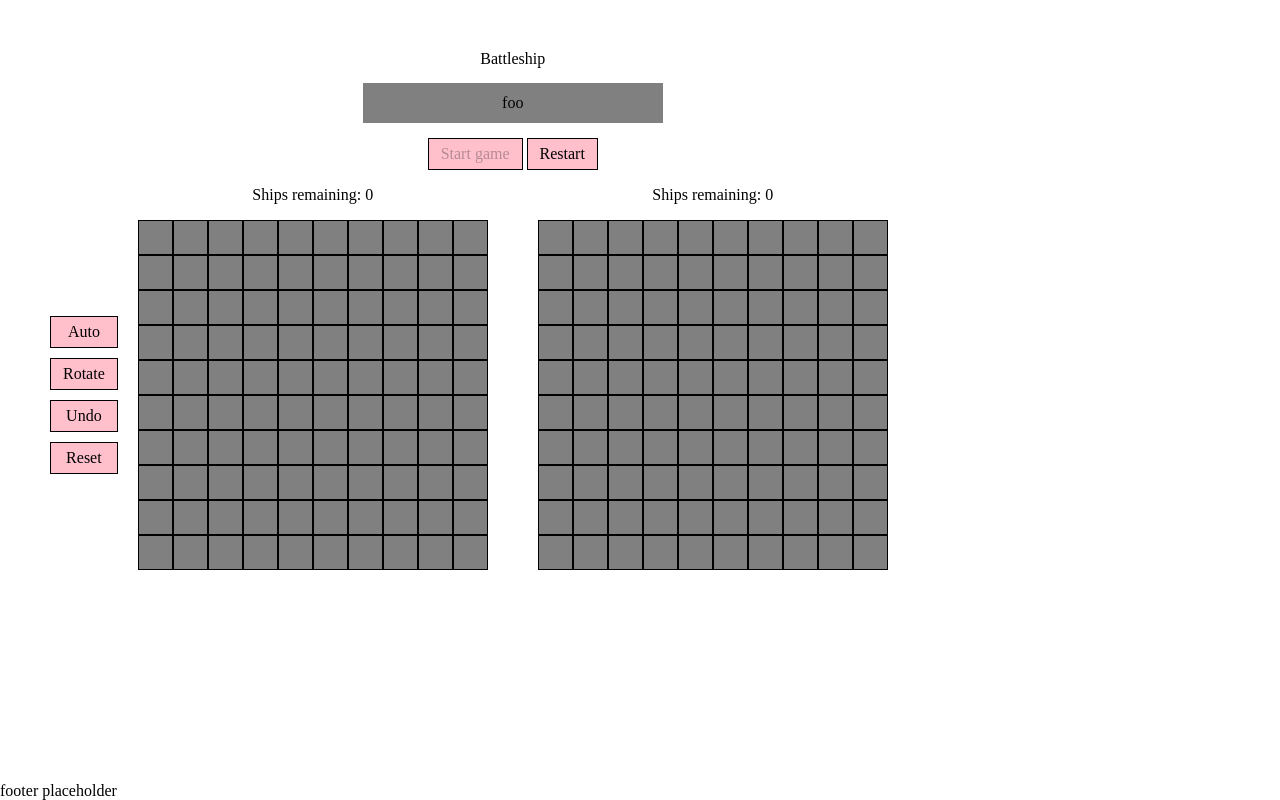
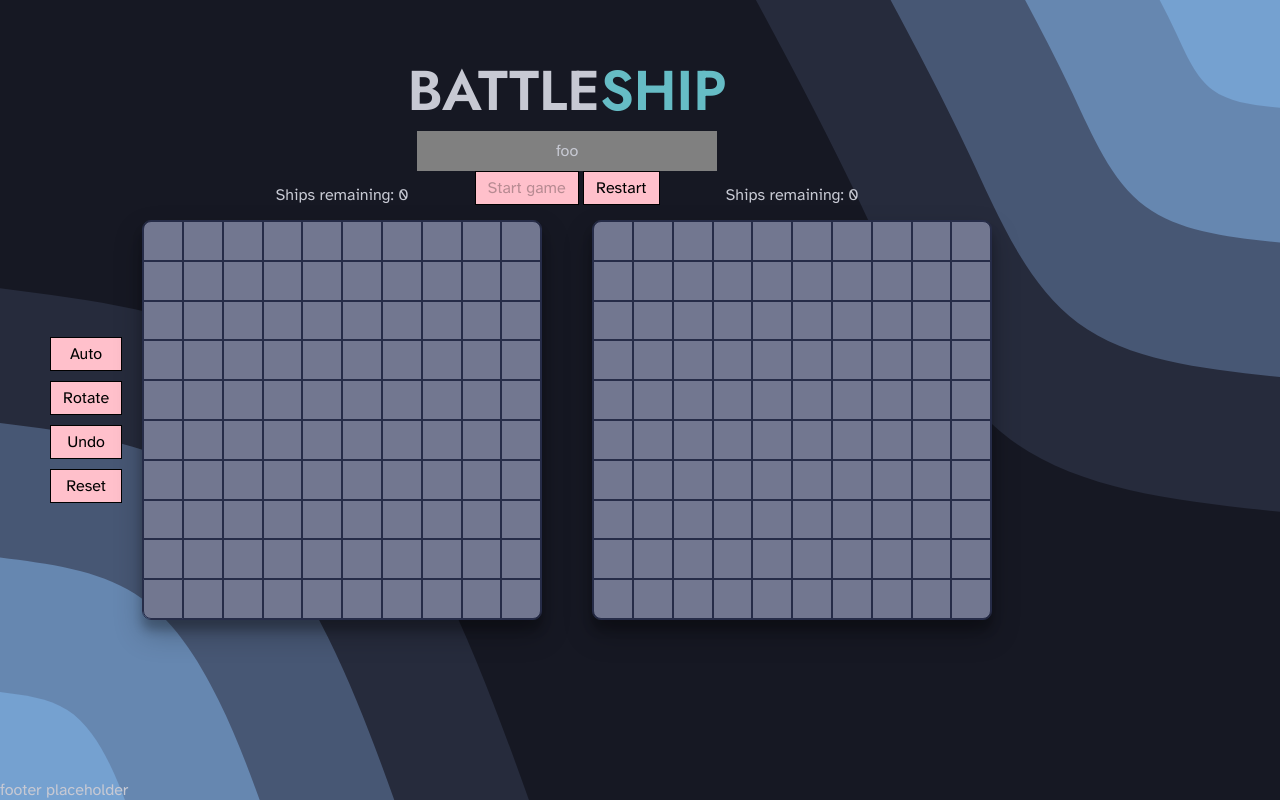
Before and after one commit to rchrd-0/battleship, a website built with webpack: page src/template.html in a window 1280 px wide. Built offline with nearby package versions, Linux system fonts and the light colour scheme.

Commit message:
[styling] colour palette, background image, fonts

```diff
--- a/src/style.css
+++ b/src/style.css
@@ -1,6 +1,17 @@
-/* :root {
-
-} */
+@import url("https://fonts.googleapis.com/css2?family=Atkinson+Hyperlegible:ital,wght@0,400;0,700;1,400;1,700&family=Jost:wght@600&display=swap");
+:root {
+  --background: #161823;
+  --primary: #262C48;
+  --board: #3B4161;
+  --grey: #727790;
+  --text: #c7c9d3;
+  --purple: #A88FD2;
+  --blue: #75A1D0;
+  --green-blue: #66BCC5;
+  --green: #AEC873;
+  --orange: #FB9F62;
+  --red: #FF6972;
+}
 
 html,
 body,
@@ -38,6 +49,13 @@ body {
   display: flex;
   flex-direction: column;
   justify-content: space-between;
+  background-color: var(--background);
+  color: var(--text);
+  font-family: "Atkinson Hyperlegible", Helvetica, Arial, sans-serif;
+  background-image: url('./assets/background.svg');
+  background-position: center;
+  background-size: cover;
+  background-repeat: no-repeat;
 }
 
 main {
@@ -51,6 +69,16 @@ header {
   justify-content: space-between;
   align-items: center;
   height: 120px;
+}
+
+header h1 {
+  font-family: "Jost", Helvetica, Arial sans-serif;
+  font-size: 3.5rem;
+  text-transform: uppercase;
+}
+
+header h1 span {
+  color: var(--green-blue);
 }
 
 #game {
@@ -81,11 +109,14 @@ button {
 }
 
 .board {
-  height: 350px;
-  width: 350px;
+  height: 400px;
+  width: 400px;
   display: grid;
   grid-template-rows: repeat(10, 1fr);
   grid-template-columns: repeat(10, 1fr);
+  border-radius: 9px;
+  border: 1px solid var(--primary);
+  box-shadow: rgba(0, 0, 0, 0.25) 0px 14px 28px, rgba(0, 0, 0, 0.22) 0px 10px 10px;
 }
 
 .no-events {
@@ -101,8 +132,8 @@ button {
 }
 
 .board-cell {
-  background-color: grey;
-  border: 1px solid black;
+  background-color: var(--grey);
+  border: 1px solid var(--primary);
 }
 
 .board-cell.ship {
@@ -138,5 +169,14 @@ button {
 }
 
 .board-cell[data-x="0"][data-y="0"] {
-
+  border-top-left-radius: 8px;
 }
+.board-cell[data-x="9"][data-y="0"] {
+  border-top-right-radius: 8px;
+}
+.board-cell[data-x="0"][data-y="9"] {
+  border-bottom-left-radius: 8px;
+}
+.board-cell[data-x="9"][data-y="9"] {
+  border-bottom-right-radius: 8px;
+}
--- a/src/template.html
+++ b/src/template.html
@@ -16,7 +16,7 @@
       </div>
       <section id="game">
         <header>
-          Battleship
+          <h1>Battle<span>ship</span></h1>
           <div id="game-info">foo</div>
           <div id="game-buttons">
             <button type="button" id="start-btn" disabled>Start game</button>
--- a/webpack.config.js
+++ b/webpack.config.js
@@ -29,9 +29,9 @@ module.exports = {
       {
         test: /\.(png|svg|jpg|jpeg|gif)$/i,
         type: 'asset/resource',
-        generator: {
-          outputPath: 'assets/',
-        },
+        // generator: {
+        //   outputPath: 'assets/',
+        // },
       },
     ],
   },
```
Also changed, not shown: dist/c9032d104f7305755370.svg (added), dist/index.html, dist/main.js, dist/style.css, src/assets/background.svg (added).
